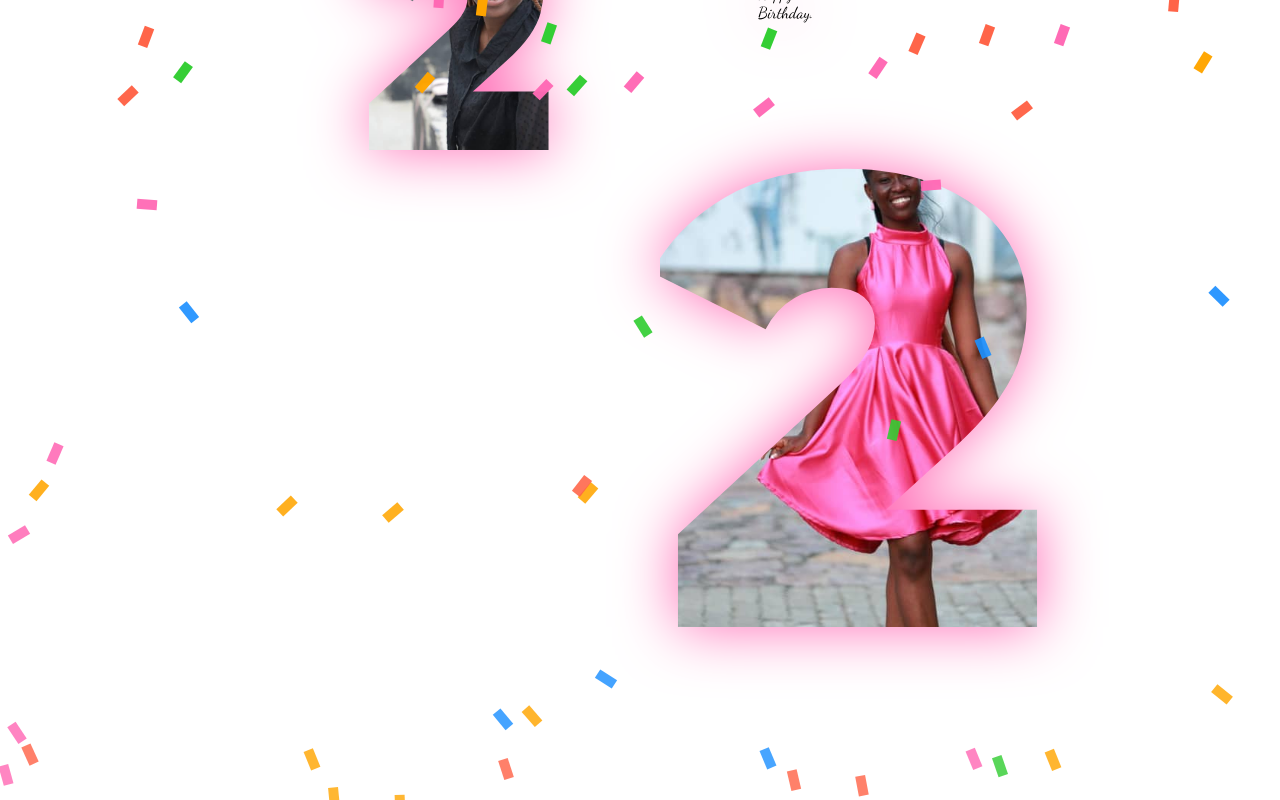
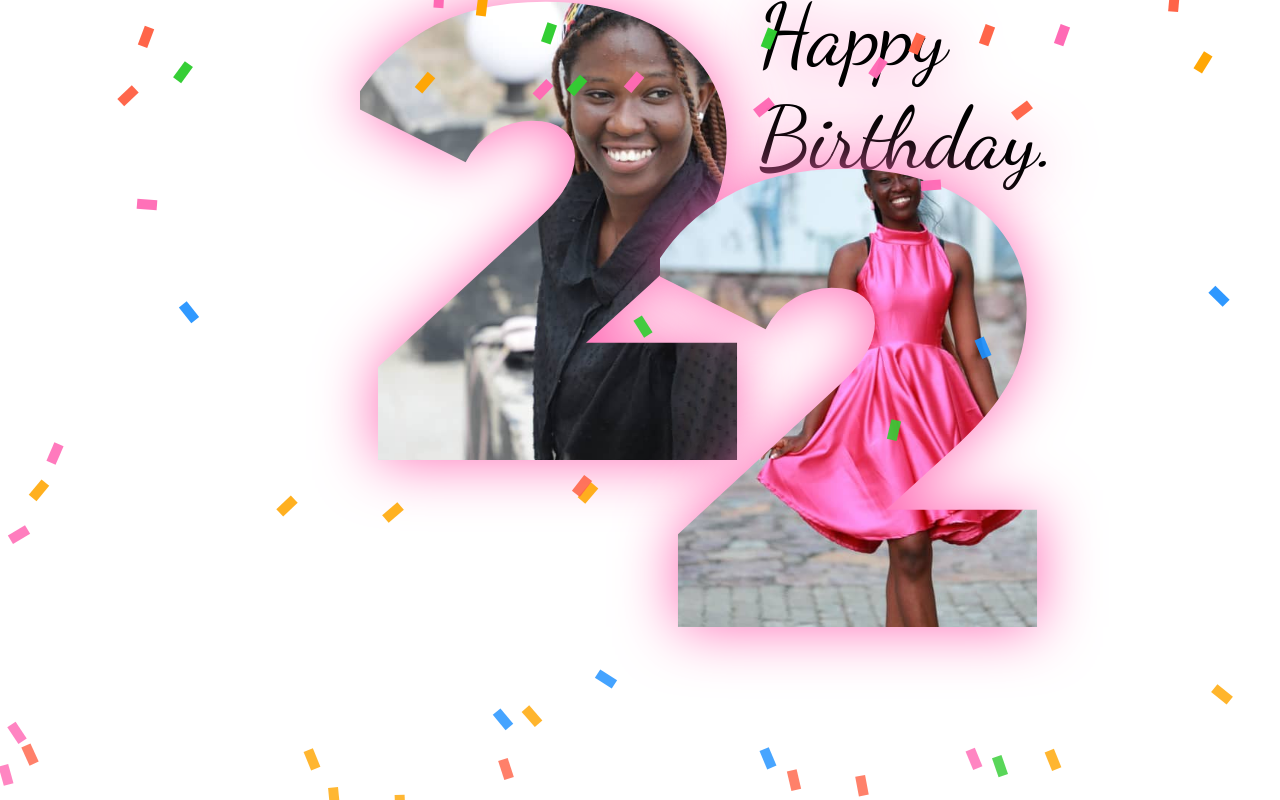
Before and after one commit to kelvintuglo/Birthday, a plain HTML site: page index.html in a window 1280 px wide. Drawn offline with Linux system fonts and the light colour scheme.

Commit message:
last last

```diff
--- a/index.css
+++ b/index.css
@@ -8,7 +8,6 @@
   box-sizing: border-box;
   margin: 0;
   padding: 0;
-
 }
 
 body{
@@ -37,7 +36,6 @@ body{
 }
 
 .age-1{
-  /* change font size to rem later */
   font-size: 40rem;
   font-family: "Montserrat", sans-serif;
   font-weight: 900;
@@ -55,7 +53,6 @@ body{
 }
 
 .age-2{
-  /* change font size to rem later */
   font-size: 40rem;
   font-family: "Montserrat", sans-serif;
   font-weight: 900;
@@ -126,15 +123,3 @@ body{
   --confetti-color: #ff69b4;
   --fall-duration: 6s;
 }
-
-@media screen and (min-width: 475px){
-  .title{
-    font-size: 1rem;
-  }
-  .age-1{
-    font-size: 20rem;
-  }
-  .age2{
-    font-size: 20rem;
-  }
-}
```
